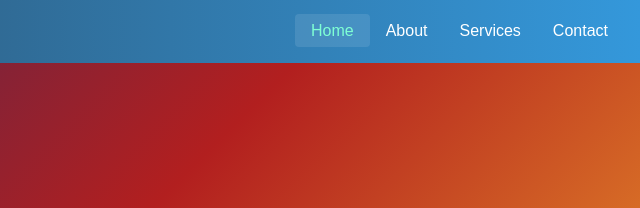
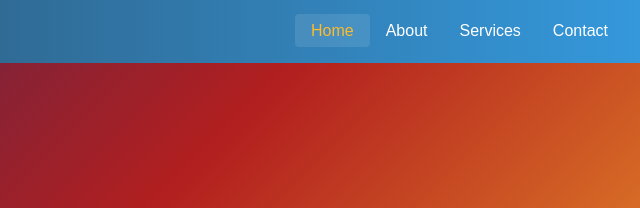
Before and after one commit to EttaJames/bankLandingPage, a plain HTML site: page index.html in a window 1280 px wide. In both pictures the pointer is over the link 972 px from the left and 30 px from the top of the page. Shown: the top 208 px of the page, 640-1280 px from the left. Drawn offline with Linux system fonts and the light colour scheme.

Commit message:
Update style.css

```diff
--- a/style.css
+++ b/style.css
@@ -48,7 +48,7 @@ body{
 .nav-links li a:hover{
     background: rgba(255, 255, 255, 0.1);
     border-radius: 4px;
-    color: aquamarine;
+    color: #fdbb2d;
 }
 
 .menu-toggle{
```
